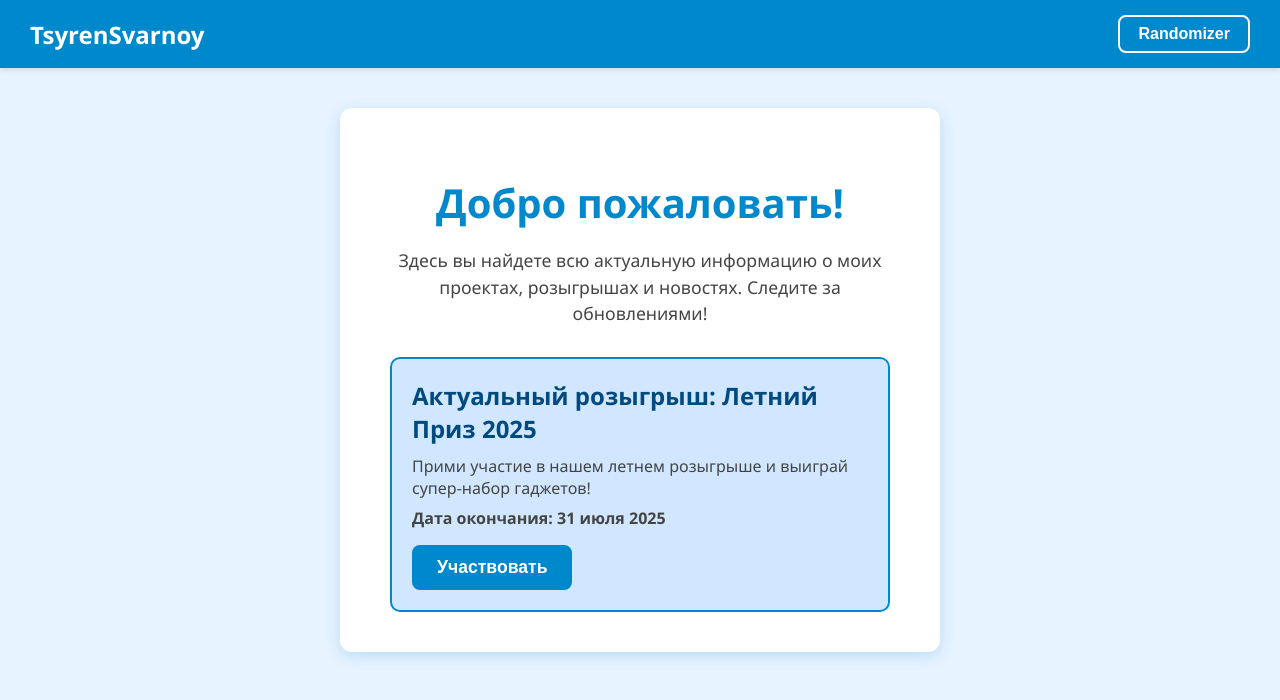
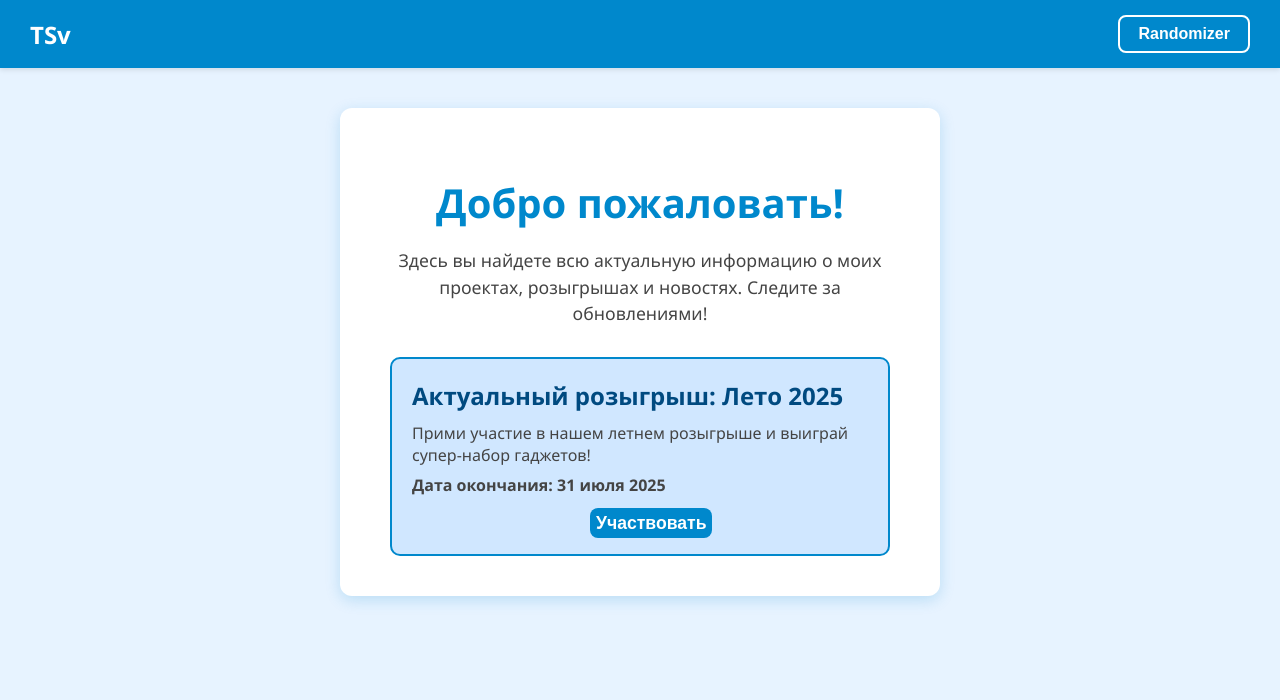
Before and after one commit to ooochir09/Cyren-Prize, a plain HTML site: page index.html in a window 1280 px wide. Drawn offline with Linux system fonts and the light colour scheme.

Commit message:
Update index.html

```diff
--- a/index.html
+++ b/index.html
@@ -106,12 +106,16 @@
       background-color: #0088cc;
       color: white;
       border: none;
-      padding: 12px 25px;
       font-size: 1.1rem;
       font-weight: 600;
       border-radius: 8px;
       cursor: pointer;
       transition: background-color 0.3s ease;
+      height:30px;
+      margin: -20px -50px;
+      position:relative;
+      top:50%;
+      left:50%;
     }
 
     .raffle button:hover {
@@ -122,7 +126,7 @@
 
 <body>
   <header>
-    <div class="logo">TsyrenSvarnoy</div>
+    <div class="logo">TSv</div>
     <button onclick="window.location.href='randomizer.html'">Randomizer</button>
   </header>
 
@@ -131,12 +135,11 @@
     <p>Здесь вы найдете всю актуальную информацию о моих проектах, розыгрышах и новостях. Следите за обновлениями!</p>
 
     <div class="raffle">
-      <h2>Актуальный розыгрыш: Летний Приз 2025</h2>
+      <h2>Актуальный розыгрыш: Лето 2025</h2>
       <p>Прими участие в нашем летнем розыгрыше и выиграй супер-набор гаджетов!</p>
       <p class="date">Дата окончания: 31 июля 2025</p>
       <button onclick="window.location.href='https://t.me/your_telegram_bot'">Участвовать</button>
     </div>
   </div>
 </body>
-
 </html>
```
